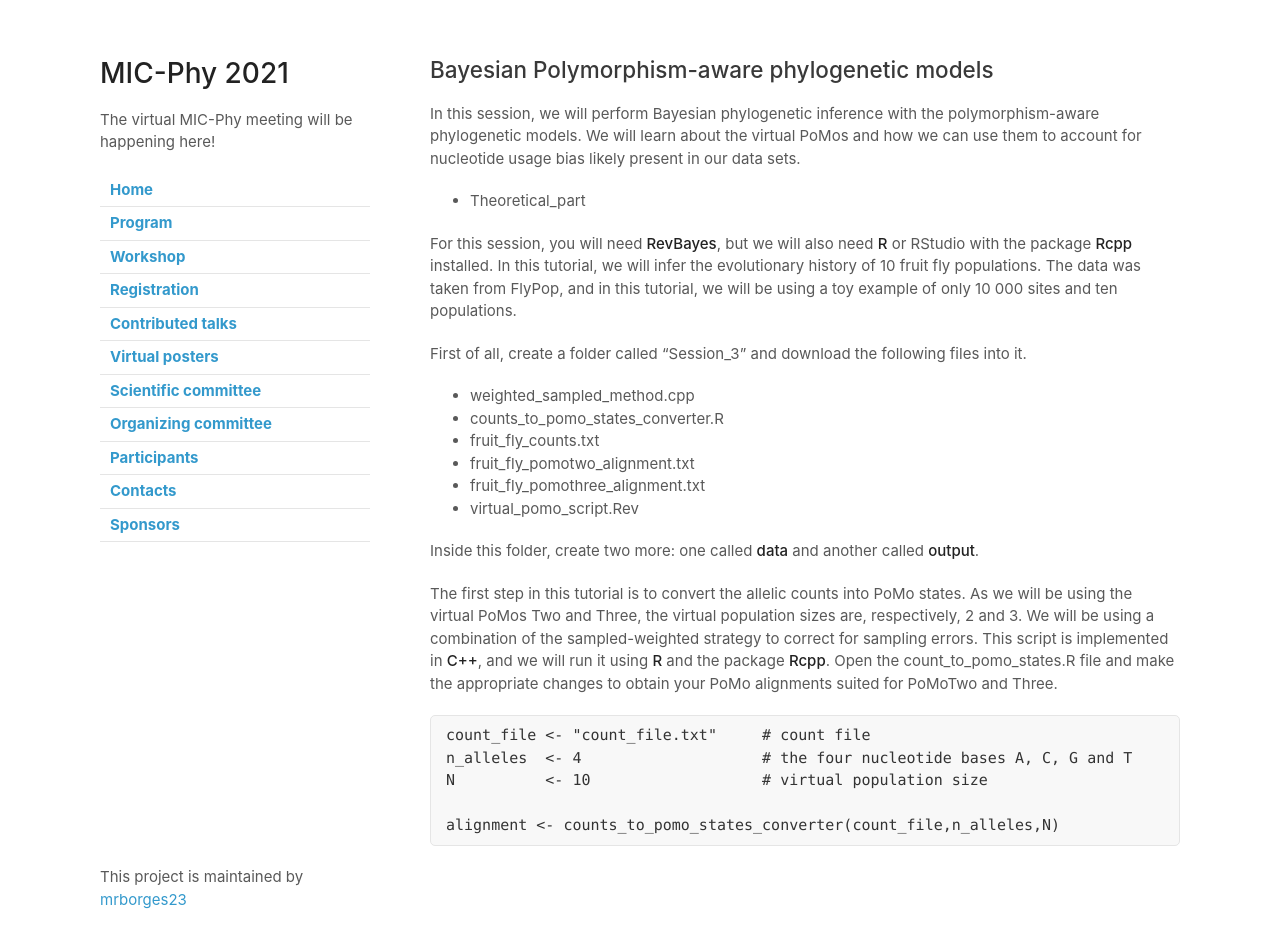
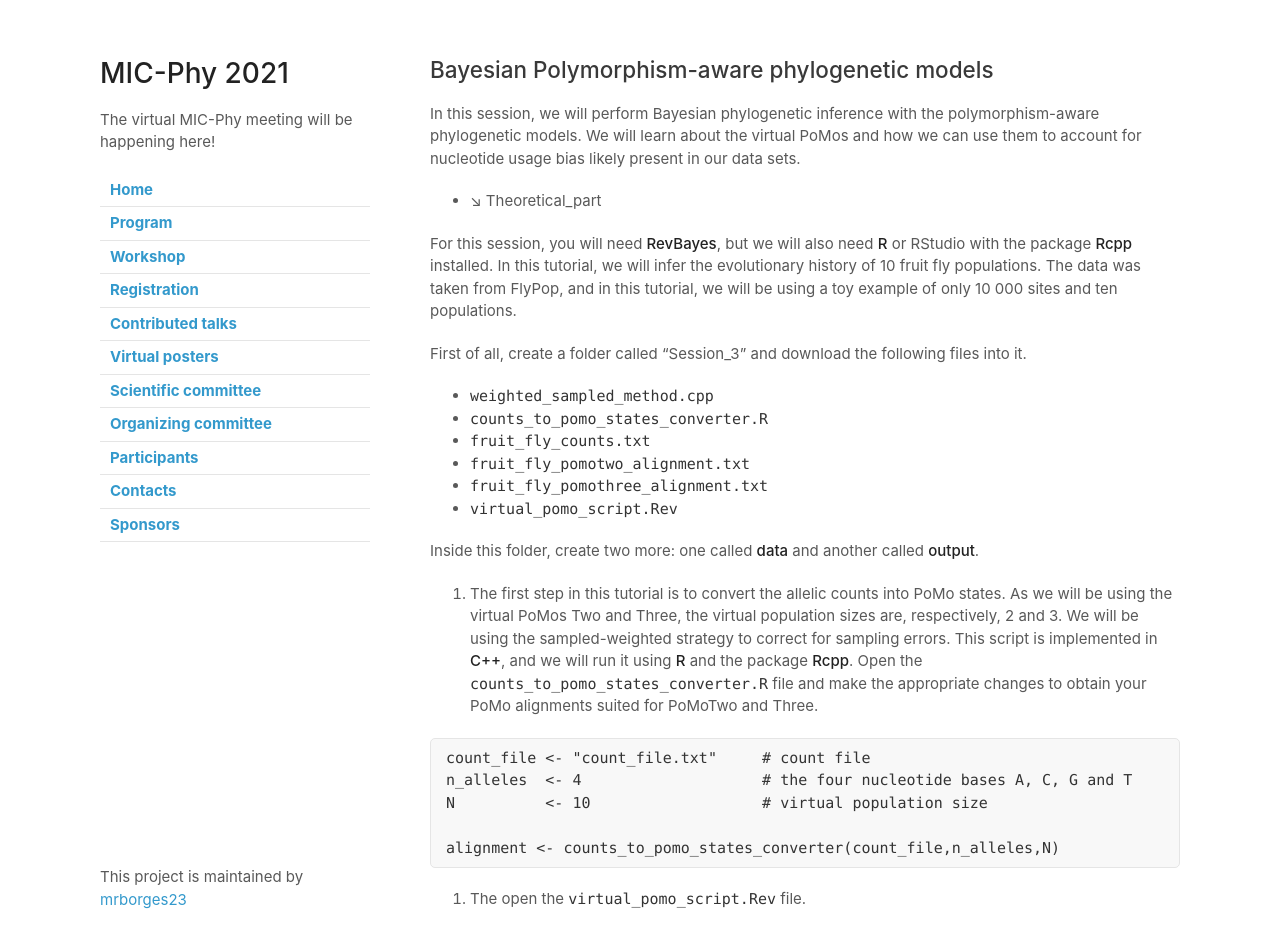
Before and after one commit to mrborges23/micphy2021, a Jekyll site: the page built from session3.md, in a window 1280 px wide and 981 px high. Shown: the top 948 px of the window. Built offline with Jekyll 4.4.1, drawn with Linux system fonts in a browser that asks for light colours; our own code applies the rules of GitHub Pages for plain Markdown files.

Commit message:
session3

````diff
--- a/session3.md
+++ b/session3.md
@@ -2,23 +2,22 @@
 
 In this session, we will perform Bayesian phylogenetic inference with the polymorphism-aware phylogenetic models. We will learn about the virtual PoMos and how we can use them to account for nucleotide usage bias likely present in our data sets.
 
-* Theoretical_part
+* &#8600; Theoretical_part
 
 For this session, you will need **RevBayes**, but we will also need **R** or RStudio with the package **Rcpp** installed. In this tutorial, we will infer the evolutionary history of 10 fruit fly populations. The data was taken from FlyPop, and in this tutorial, we will be using a toy example of only 10 000 sites and ten populations.
 
 First of all, create a folder called "Session_3" and download the following files into it.
 
-* weighted_sampled_method.cpp
-* counts_to_pomo_states_converter.R
-* fruit_fly_counts.txt
-* fruit_fly_pomotwo_alignment.txt
-* fruit_fly_pomothree_alignment.txt
-* virtual_pomo_script.Rev
+* ```weighted_sampled_method.cpp```
+* ```counts_to_pomo_states_converter.R```
+* ```fruit_fly_counts.txt```
+* ```fruit_fly_pomotwo_alignment.txt```
+* ```fruit_fly_pomothree_alignment.txt```
+* ```virtual_pomo_script.Rev```
 
 Inside this folder, create two more: one called **data** and another called **output**.
 
-The first step in this tutorial is to convert the allelic counts into PoMo states. As we will be using the virtual PoMos Two and Three, the virtual population sizes are, respectively, 2 and 3. We will be using a combination of the sampled-weighted strategy to correct for sampling errors. This script is implemented in **C++**, and we will run it using **R** and the package **Rcpp**.  Open the count_to_pomo_states.R file and make the appropriate changes to obtain your PoMo alignments suited for PoMoTwo and Three.
-
+1. The first step in this tutorial is to convert the allelic counts into PoMo states. As we will be using the virtual PoMos Two and Three, the virtual population sizes are, respectively, 2 and 3. We will be using the sampled-weighted strategy to correct for sampling errors. This script is implemented in **C++**, and we will run it using **R** and the package **Rcpp**.  Open the ```counts_to_pomo_states_converter.R``` file and make the appropriate changes to obtain your PoMo alignments suited for PoMoTwo and Three.
 
 ```{r}
 count_file <- "count_file.txt"     # count file
@@ -27,3 +26,5 @@ N          <- 10                   # virtual population size
 
 alignment <- counts_to_pomo_states_converter(count_file,n_alleles,N)
 ```
+
+2. The open the ```virtual_pomo_script.Rev``` file.
````
